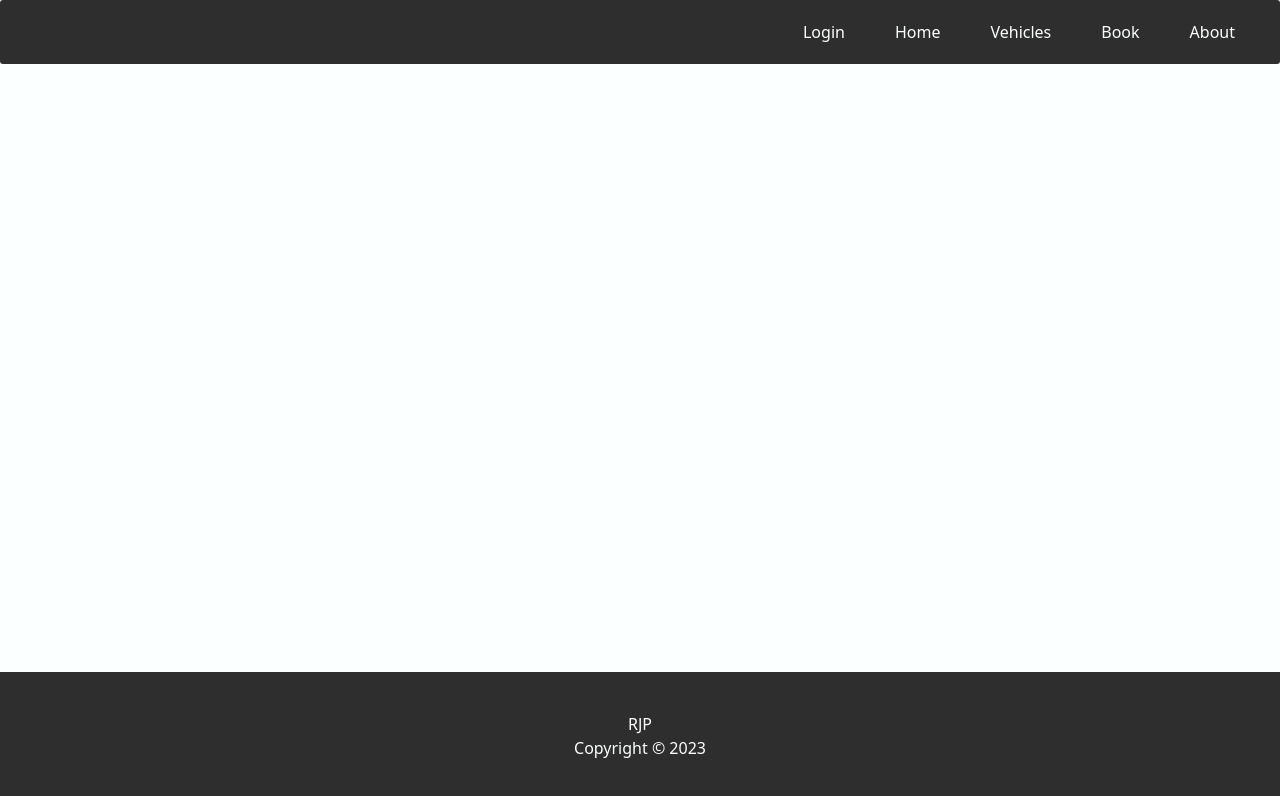
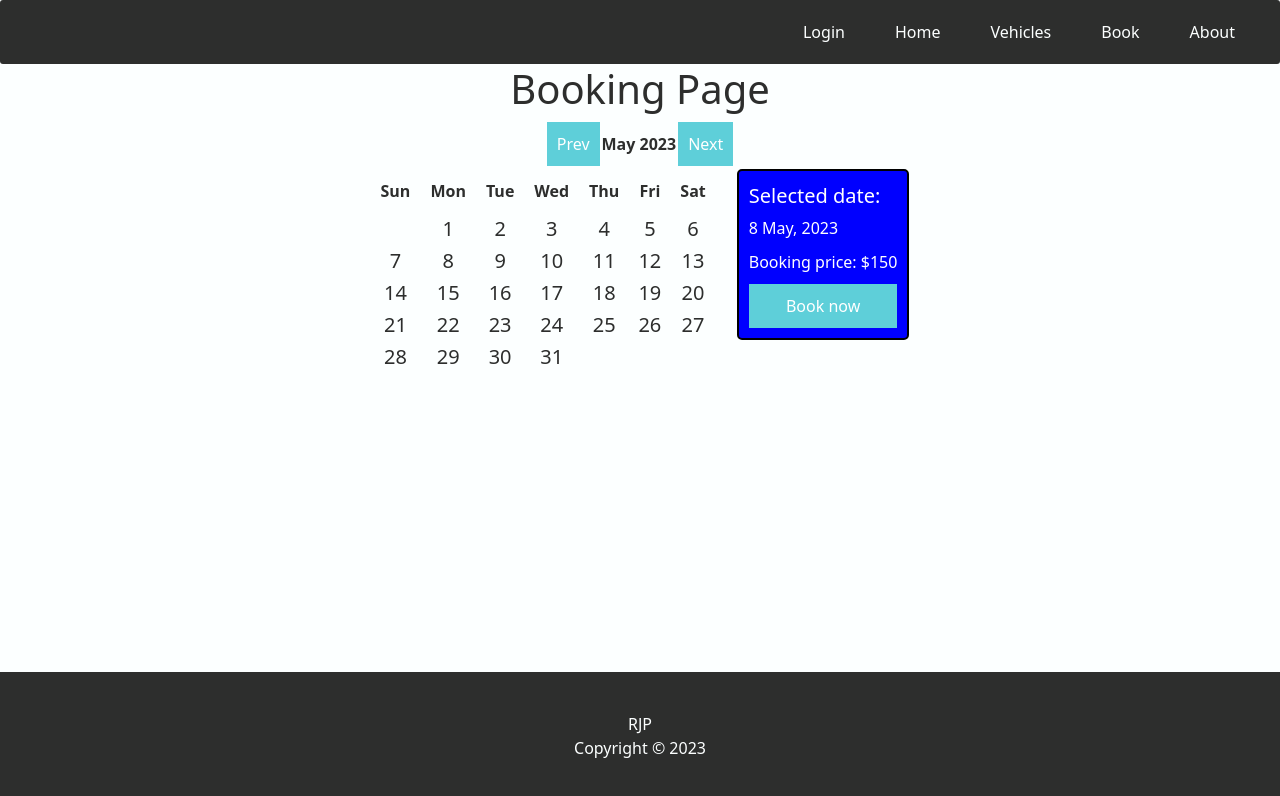
Before and after one commit to RJP-Cab302/FrontEnd, a React (Create React App) app in the folder parking-app/: page /book in a window 1280 px wide. Shown: the top 796 px of the page. Built offline with nearby package versions, Linux system fonts and the light colour scheme.

Commit message:
updated booking page

```diff
--- a/parking-app/src/App.js
+++ b/parking-app/src/App.js
@@ -8,6 +8,8 @@ import SignUp from './pages/signup/signuppage';
 import ListingPage from './pages/listing/listingpage';
 import Home from './pages/home/homepage';
 import LoginPage from './pages/login/loginpage';
+import BookingPage from './pages/booking/booking_page';
+
 function App() {
   return (
     <BrowserRouter>
@@ -20,6 +22,7 @@ function App() {
           <Route path="/signup" element={<SignUp />} />
           <Route path="/vehicles" element={<ListingPage />} />
           <Route path="/login" element={<LoginPage />} />
+		  <Route path="/book" element={<BookingPage />} />
         </Routes>
         <Footer />
       </div>
--- /dev/null
+++ b/parking-app/src/pages/booking/booking_page.jsx
@@ -0,0 +1,183 @@
+import React, { useState } from "react";
+import "./booking_page-styles.scss";
+
+export default function BookingPage() {
+  const [selectedDate, setSelectedDate] = useState(new Date());
+  const [selectedDay, setSelectedDay] = useState(null);
+  const [selectedDateText, setSelectedDateText] = useState("");
+
+
+  function handlePrevMonth() {
+    const previousMonth = new Date(selectedDate.getFullYear(), selectedDate.getMonth() - 1, 1);
+    setSelectedDate(previousMonth);
+  }
+
+  function handleNextMonth() {
+    const nextMonth = new Date(selectedDate.getFullYear(), selectedDate.getMonth() + 1, 1);
+    setSelectedDate(nextMonth);
+  }
+
+  function handleDateClick(day) {
+    const clickedDate = new Date(selectedDate.getFullYear(), selectedDate.getMonth(), day);
+    setSelectedDate(clickedDate);
+    setSelectedDateText(`${clickedDate.getDate()}/${clickedDate.getMonth() + 1}/${clickedDate.getFullYear()}`);
+  }
+
+
+  function SelectedDate({ selectedDate }) {
+    return (
+      <div style={{ backgroundColor: "blue", color: "white", padding: "10px", height: "100vh" }}>
+        <h2>Selected Date:</h2>
+        <p>{selectedDate ? selectedDate.toDateString() : "Please select a date"}</p>
+      </div>
+    );
+  }
+
+
+  function renderCalendarHeader() {
+    const monthNames = ["January", "February", "March", "April", "May", "June", "July", "August", "September", "October", "November", "December"];
+    const monthName = monthNames[selectedDate.getMonth()];
+    const year = selectedDate.getFullYear();
+    return (
+        <div>
+          <table style={{ margin: "auto", padding: "10px" }}>
+            <tbody>
+              <tr>
+                <td><button style={{padding: "10px"}} onClick={handlePrevMonth}>Prev</button></td>
+                <td><span>{monthName} {year}</span></td>
+                <td><button style={{padding: "10px"}} onClick={handleNextMonth}>Next</button></td>
+              </tr>
+            </tbody>
+          </table>
+          <style>
+            {`
+              table button {
+                width: 100%;
+                height: 100%;
+                box-sizing: border-box;
+                font-size: 1rem;
+              }
+            `}
+          </style>
+        </div>
+      );
+
+  }
+
+  function renderCalendar() {
+    const firstDayOfMonth = new Date(selectedDate.getFullYear(), selectedDate.getMonth(), 1);
+    const daysInMonth = new Date(selectedDate.getFullYear(), selectedDate.getMonth() + 1, 0).getDate();
+    const firstDayOfWeek = firstDayOfMonth.getDay();
+
+    let rows = [];
+    let cells = [];
+
+
+    for (let i = 0; i < firstDayOfWeek; i++) {
+      cells.push(
+        <td key={`prev-${i}`} className="empty">&nbsp;</td>
+      );
+    }
+
+    for (let i = 1; i <= daysInMonth; i++) {
+        const date = new Date(selectedDate.getFullYear(), selectedDate.getMonth(), i);
+        const dayOfWeek = date.getDay();
+        const isToday = date.toDateString() === new Date().toDateString();
+        const className = isToday ? "today" : "";
+        cells.push(
+          <td key={i} className={className} style={{ textAlign: 'center', fontSize: '20px' }} onClick={() => handleDateClick(i)}>
+            {i}
+          </td>
+        );
+
+      if (dayOfWeek === 6 || i === daysInMonth) {
+        rows.push(
+          <tr key={i}>
+            {cells}
+          </tr>
+        );
+        cells = [];
+      }
+    }
+
+    return (
+        <div style={{textAlign: "left"}}>
+          <table>
+            <thead>
+              <tr>
+                <th style={{ padding: '10px' }}>Sun</th>
+                <th style={{ padding: '10px' }}>Mon</th>
+                <th style={{ padding: '10px' }}>Tue</th>
+                <th style={{ padding: '10px' }}>Wed</th>
+                <th style={{ padding: '10px' }}>Thu</th>
+                <th style={{ padding: '10px' }}>Fri</th>
+                <th style={{ padding: '10px' }}>Sat</th>
+              </tr>
+            </thead>
+            <tbody>
+              {rows}
+            </tbody>
+          </table>
+        </div>
+      );
+
+    }
+
+    const monthNames = ["January", "February", "March", "April", "May", "June", "July", "August", "September", "October", "November", "December"];
+
+    const day = selectedDate.getDate();
+    const monthIndex = selectedDate.getMonth();
+    const year = selectedDate.getFullYear();
+
+    const monthName = monthNames[monthIndex];
+
+    const formattedDate = `${day} ${monthName}, ${year}`;
+
+    const bookingPrice = 150;
+
+    function render() {
+        const monthNames = ["January", "February", "March", "April", "May", "June", "July", "August", "September", "October", "November", "December"];
+        const day = selectedDate.getDate();
+        const monthIndex = selectedDate.getMonth();
+        const year = selectedDate.getFullYear();
+        const monthName = monthNames[monthIndex];
+        const formattedDate = `${day} ${monthName}, ${year}`;
+
+    }
+
+    return (
+        <div style={{ display: "flex", justifyContent: "center" }}>
+          <div>
+            <table style={{ width: "100%", borderCollapse: "collapse" }}>
+              <thead>
+                <tr>
+                  <th style={{ textAlign: "center" }} colSpan={7}>
+                    <h1>Booking Page</h1>
+                    {renderCalendarHeader()}
+                  </th>
+                </tr>
+              </thead>
+              <tbody>
+                <tr>
+                  <td style={{ verticalAlign: "top", textAlign: "center" }}>
+                    {renderCalendar()}
+                  </td>
+                  <td style={{ verticalAlign: "top", paddingLeft: "20px" }}>
+                    <div style={{ border: "2px solid black", backgroundColor: "blue", color: "white", padding: "10px", borderRadius: "5px" }}>
+                      <div style={{ fontSize: "20px", marginBottom: "5px" }}>Selected date:</div>
+                      <div>{formattedDate}</div>
+                      <div style={{marginTop: "10px"}}>Booking price: ${bookingPrice}</div>
+                      <button style={{marginTop: "10px"}}>Book now</button>
+                    </div>
+                  </td>
+                </tr>
+              </tbody>
+            </table>
+          </div>
+        </div>
+      );
+
+
+
+
+  }
```
Also changed, not shown: parking-app/src/pages/booking/booking_page-styles.scss (added).
